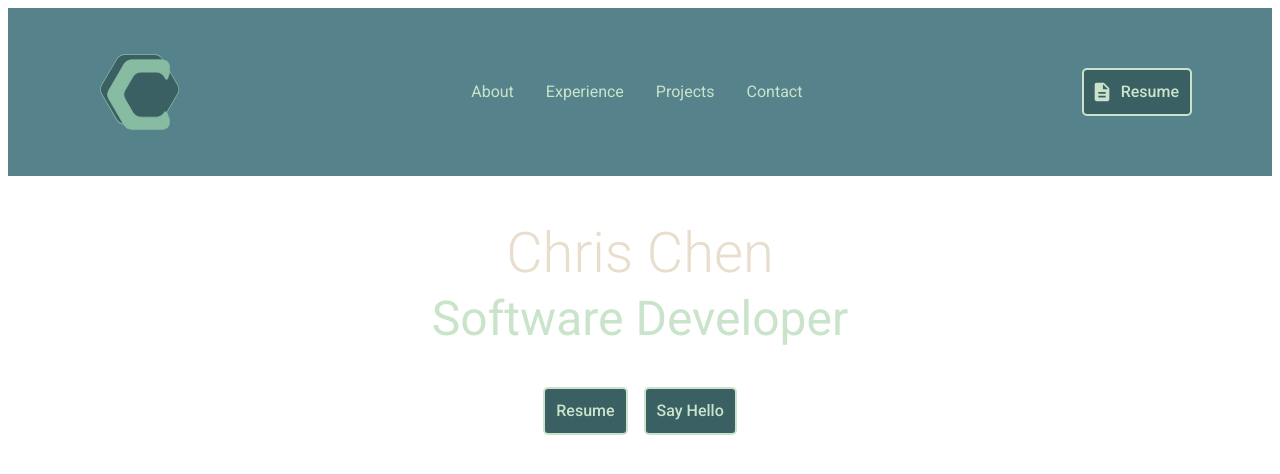
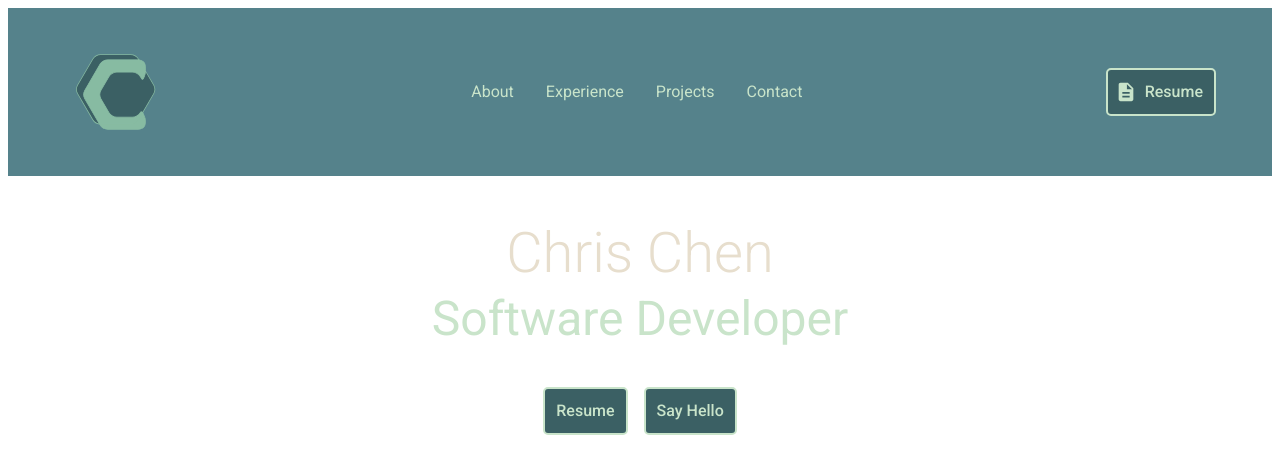
Before and after one commit to chrisoChen/portfoliov2, a Next.js app: page / in a window 1280 px wide. Shown: the top 474 px of the page. Built offline with nearby package versions, Linux system fonts and the light colour scheme.

Commit message:
Updated navbar padding for page alignment with other section components

```diff
--- a/components/Navbar.js
+++ b/components/Navbar.js
@@ -36,8 +36,13 @@ function Navbar() {
       <AppBar position="static" elevation={0} sx={{ py: 2 }}>
         <Container maxWidth="lg">
           <Toolbar
+            disableGutters
             component="ul"
-            sx={{ justifyContent: "space-between", alignItems: "center" }}
+            sx={{
+              justifyContent: "space-between",
+              alignItems: "center",
+              padding: 0,
+            }}
           >
             <IconButton
               onClick={handleDrawerToggle}
```
